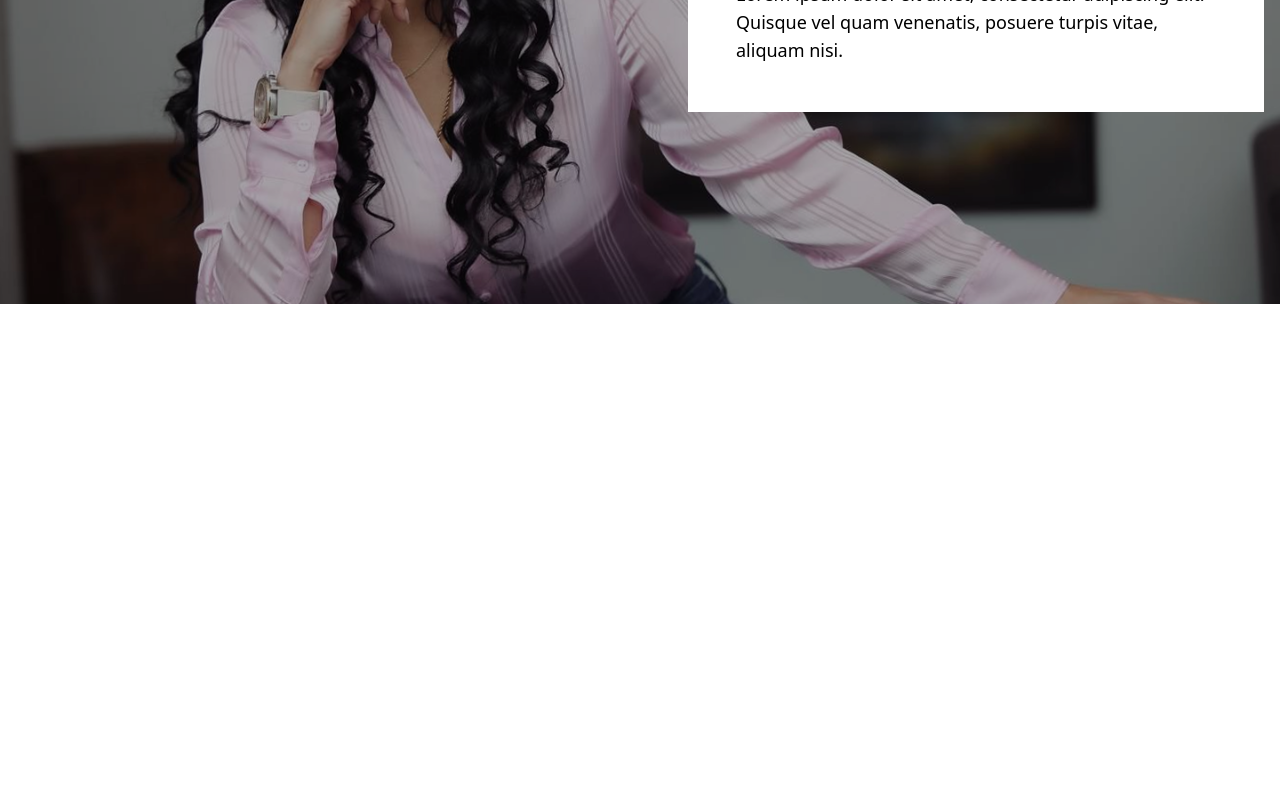
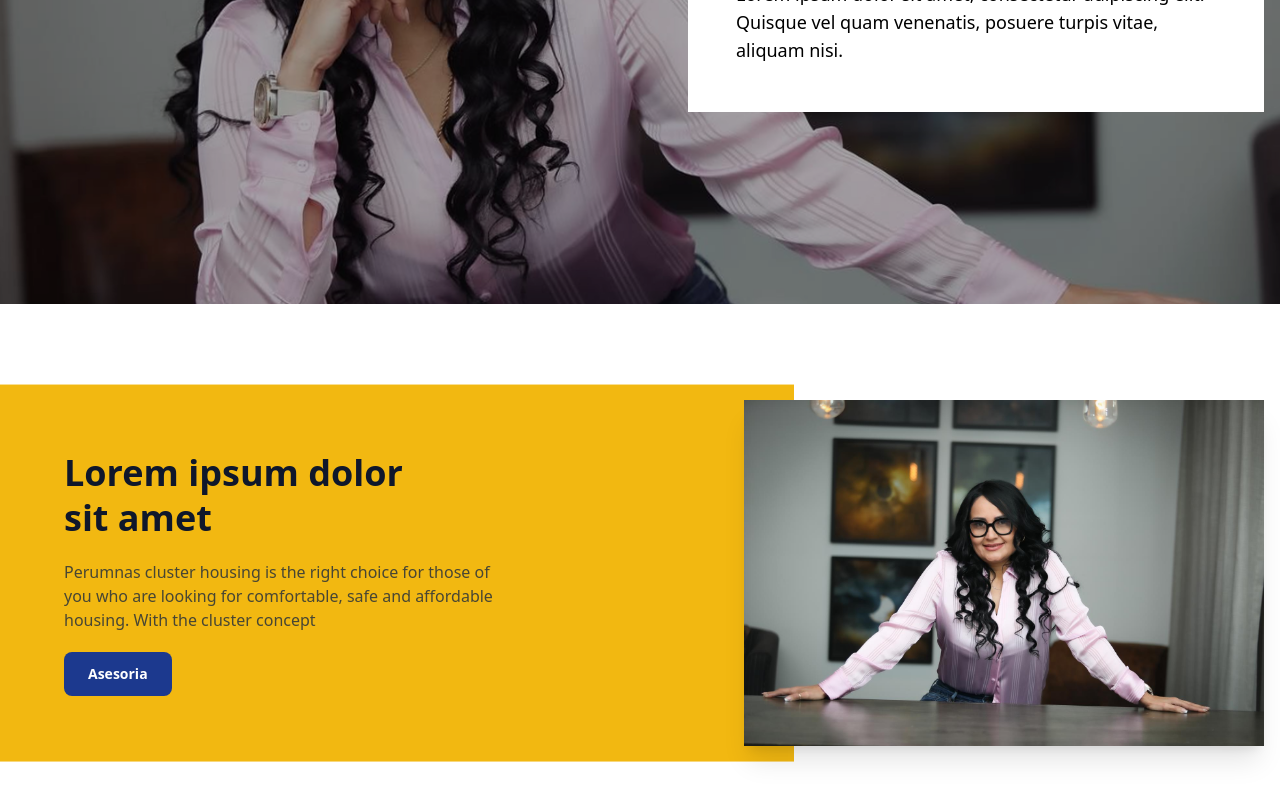
Before and after one commit to JerryMalloney/all-star-finance-group, a Next.js app: page / in a window 1280 px wide. Shown: the part 412-1212 px from the top of the page. Before the commit the page ends 800 px from the top, so only its background shows below. Built offline with nearby package versions, Linux system fonts and the light colour scheme.

Commit message:
feat: add Section1 component with layout and image integration

```diff
--- a/src/app/page.tsx
+++ b/src/app/page.tsx
@@ -1,9 +1,11 @@
 import Hero from "@/components/home/Home";
+import Section1 from "@/components/home/Section1";
 
 export default function Home() {
   return (
     <div className="">
       <Hero />
+      <Section1 />
     </div>
   );
 }
--- /dev/null
+++ b/src/components/home/Section1.tsx
@@ -0,0 +1,44 @@
+import Image from "next/image";
+import React from "react";
+
+const Section1 = () => {
+  return (
+    <section className="relative bg-white">
+      <div className="hidden lg:block absolute left-0 top-1/2 h-[70%] w-[62%] -translate-y-1/2 bg-brand-primary" />
+      <div className="max-w-7xl mx-auto px-4 py-16 lg:py-24">
+        <div className="relative grid grid-cols-1 lg:grid-cols-2 items-center gap-10">
+          <div className="bg-brand-primary lg:bg-transparent rounded-md p-8 lg:p-12">
+            <div className="max-w-md space-y-5 text-slate-900">
+              <h2 className="text-3xl sm:text-4xl font-semibold leading-tight">
+                Lorem ipsum dolor
+                <br />
+                sit amet
+              </h2>
+              <p className="text-sm sm:text-base text-slate-800/80">
+                Perumnas cluster housing is the right choice for those of you
+                who are looking for comfortable, safe and affordable housing.
+                With the cluster concept
+              </p>
+              <button className="inline-flex items-center justify-center rounded-md bg-blue-900 px-6 py-3 text-sm font-semibold text-white transition hover:bg-blue-800">
+                Asesoria
+              </button>
+            </div>
+          </div>
+          <div className="relative flex justify-center lg:justify-end">
+            <div className="shadow-xl">
+              <Image
+                alt="Consultant"
+                width={520}
+                height={420}
+                className="h-auto w-full max-w-130 object-cover"
+                src={"/section1.jpg"}
+              />
+            </div>
+          </div>
+        </div>
+      </div>
+    </section>
+  );
+};
+
+export default Section1;
```
Also changed, not shown: public/section1.jpg (added).
